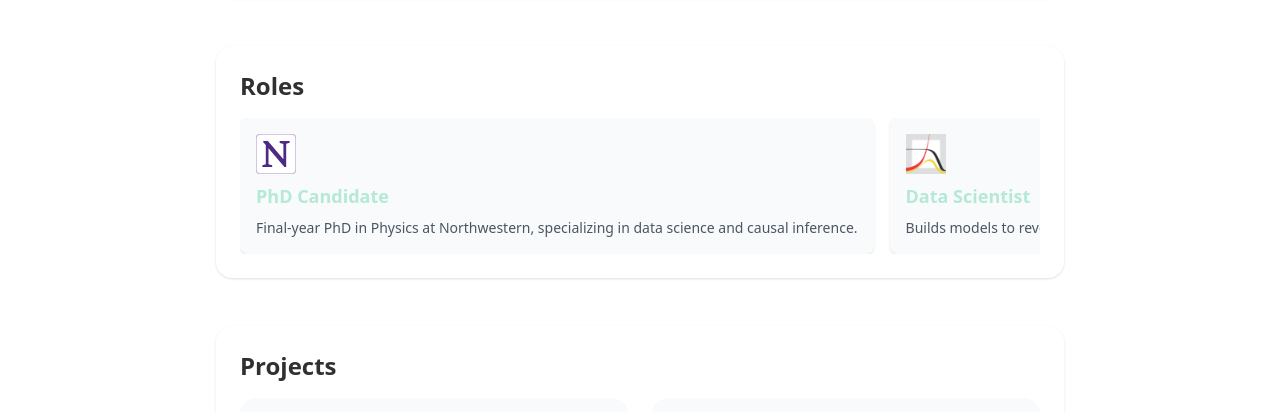
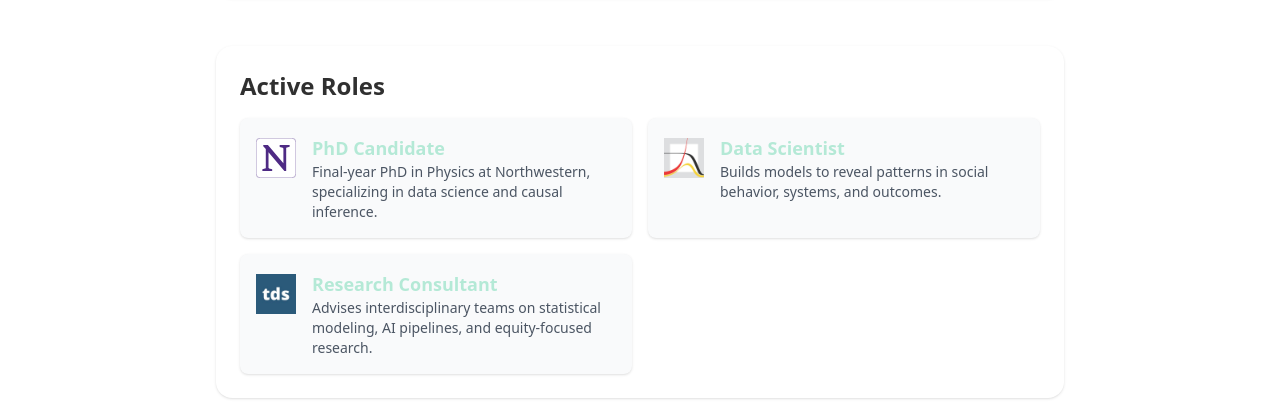
Before and after one commit to s-vishnoi/portfolio, a Vue app: page / in a window 1280 px wide. Shown: the part 330-742 px from the top of the page. Built offline with nearby package versions, Linux system fonts and the light colour scheme; no server answers.

Commit message:
roles nav

```diff
--- a/src/pages/Home.vue
+++ b/src/pages/Home.vue
@@ -25,21 +25,24 @@
 
     </section>
 
-    <!-- Roles Section -->
+    <!-- Active Roles Section -->
     <section id="roles" class="bg-base-100 p-6 rounded-box shadow">
-      <h2 class="text-2xl font-bold mb-4">Roles</h2>
-      <div class="flex overflow-x-auto gap-4 snap-x scroll-smooth px-1">
+      <h2 class="text-2xl font-bold mb-4">Active Roles</h2>
+      <div class="grid md:grid-cols-2 gap-4">
         <div
           v-for="role in roles"
           :key="role.title"
-          class="min-w-[250px] snap-start bg-base-200 p-4 rounded-lg shadow flex-shrink-0 space-y-2"
+          class="bg-base-200 p-4 rounded-lg shadow flex items-start gap-4"
         >
-          <img :src="role.logo" :alt="role.title + ' logo'" class="h-10" />
-          <h3 class="font-bold text-lg text-accent dark:text-accent-content">{{ role.title }}</h3>
-          <p class="text-sm text-gray-600 dark:text-gray-400">{{ role.description }}</p>
+          <img :src="role.logo" :alt="role.title + ' logo'" class="h-10 mt-1" />
+          <div>
+            <h3 class="font-bold text-lg text-accent dark:text-accent-content">{{ role.title }}</h3>
+            <p class="text-sm text-gray-600 dark:text-gray-400">{{ role.description }}</p>
+          </div>
         </div>
       </div>
     </section>
+
 
     <!-- Projects Section -->
     <section id="projects" class="bg-base-100 p-6 rounded-box shadow">
```
